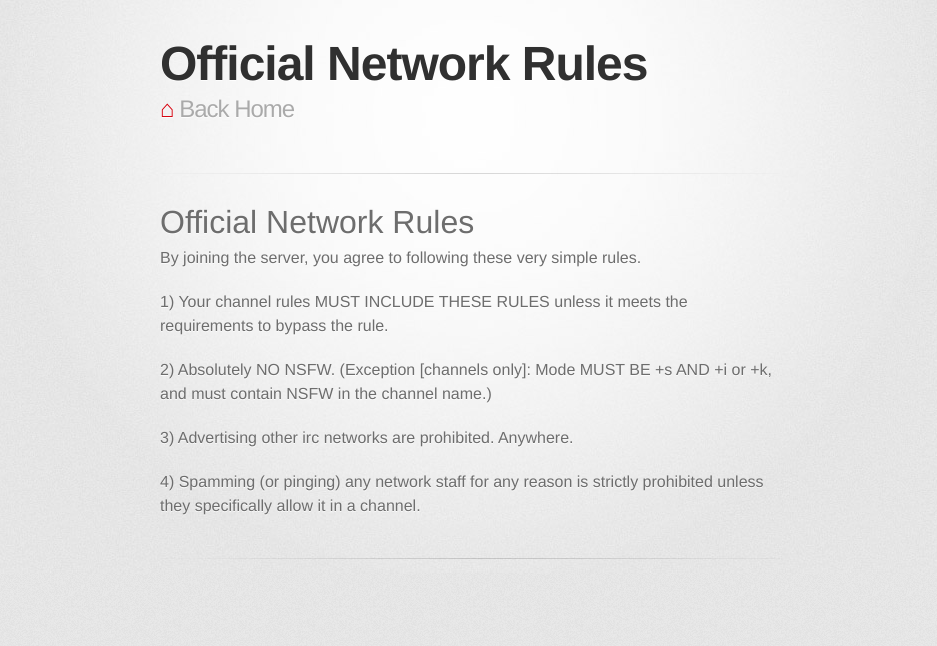
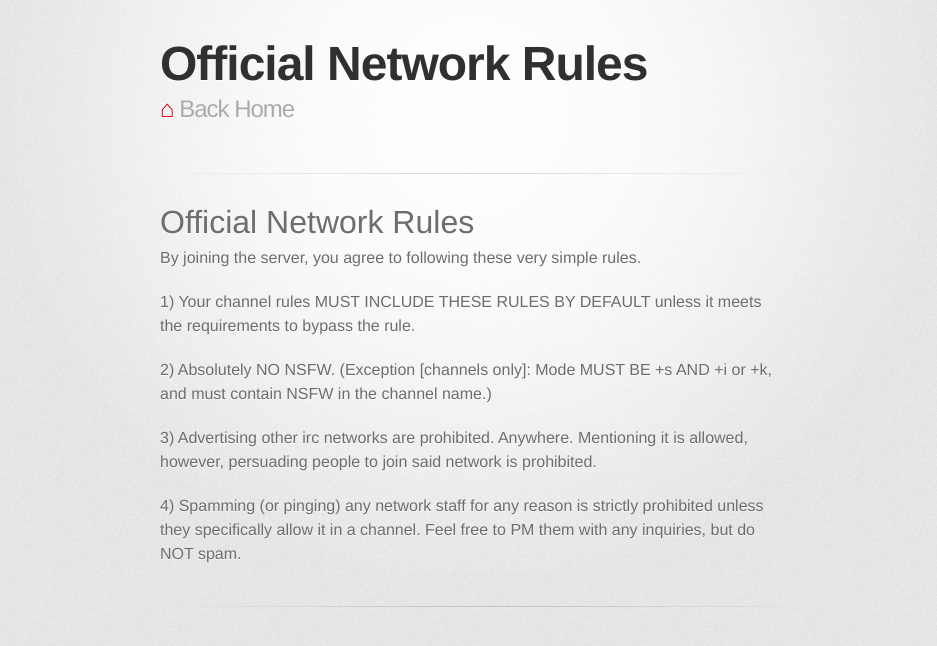
Before and after one commit to ChewChat/chew.chat, a Jekyll site: the page built from info/rules.md, in a window 1280 px wide. Shown: the top 646 px of the page, without its empty margins (170-1107 px from the left). Built offline with Jekyll 4.4.1, drawn with Linux system fonts in a browser that asks for light colours; some web fonts are replaced; our own code applies the rules of GitHub Pages for plain Markdown files.

Commit message:
modify wording on some rules

```diff
--- a/info/rules.md
+++ b/info/rules.md
@@ -2,10 +2,10 @@
 
 By joining the server, you agree to following these very simple rules.
 
-1) Your channel rules MUST INCLUDE THESE RULES unless it meets the requirements to bypass the rule.
+1) Your channel rules MUST INCLUDE THESE RULES BY DEFAULT unless it meets the requirements to bypass the rule.
 
 2) Absolutely NO NSFW. (Exception [channels only]: Mode MUST BE +s AND +i or +k, and must contain NSFW in the channel name.)
 
-3) Advertising other irc networks are prohibited. Anywhere.
+3) Advertising other irc networks are prohibited. Anywhere. Mentioning it is allowed, however, persuading people to join said network is prohibited.
 
-4) Spamming (or pinging) any network staff for any reason is strictly prohibited unless they specifically allow it in a channel.
+4) Spamming (or pinging) any network staff for any reason is strictly prohibited unless they specifically allow it in a channel. Feel free to PM them with any inquiries, but do NOT spam.
```
